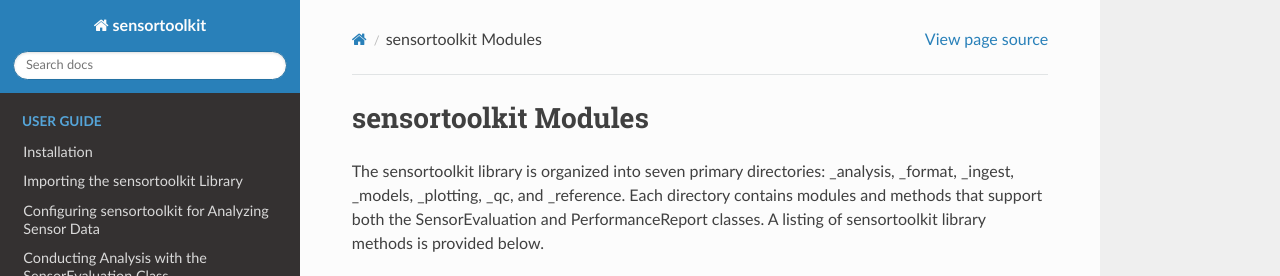
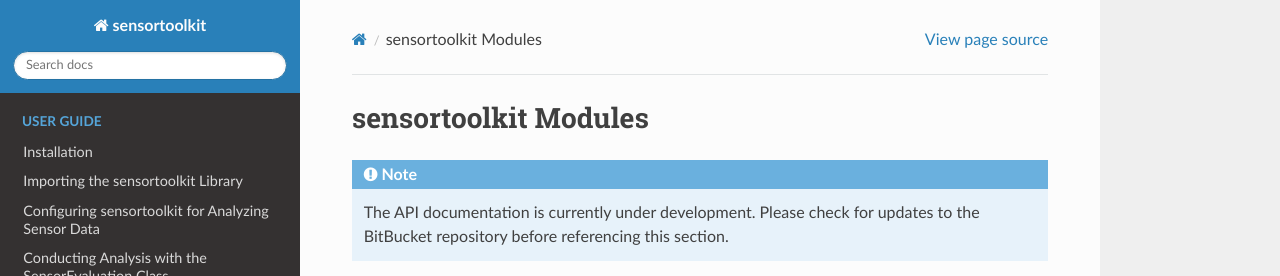
Before and after one commit to USEPA/sensortoolkit, a Sphinx documentation site: the page built from docs/source/api.rst, in a window 1280 px wide, cut to the strip 0-276 px from the top of the page. Built offline with Sphinx 7.4.7 and the Read the Docs theme 2.0.0, drawn with Linux system fonts in a browser that asks for light colours.

Commit message:
Note about API documentation being under development

```diff
--- a/docs/source/api.rst
+++ b/docs/source/api.rst
@@ -1,6 +1,11 @@
 =====================
 sensortoolkit Modules
 =====================
+
+.. note::
+
+    The API documentation is currently under development. Please check for
+    updates to the BitBucket repository before referencing this section.
 
 The sensortoolkit library is organized into seven primary directories:
 _analysis, _format, _ingest, _models, _plotting, _qc, and _reference.
```
